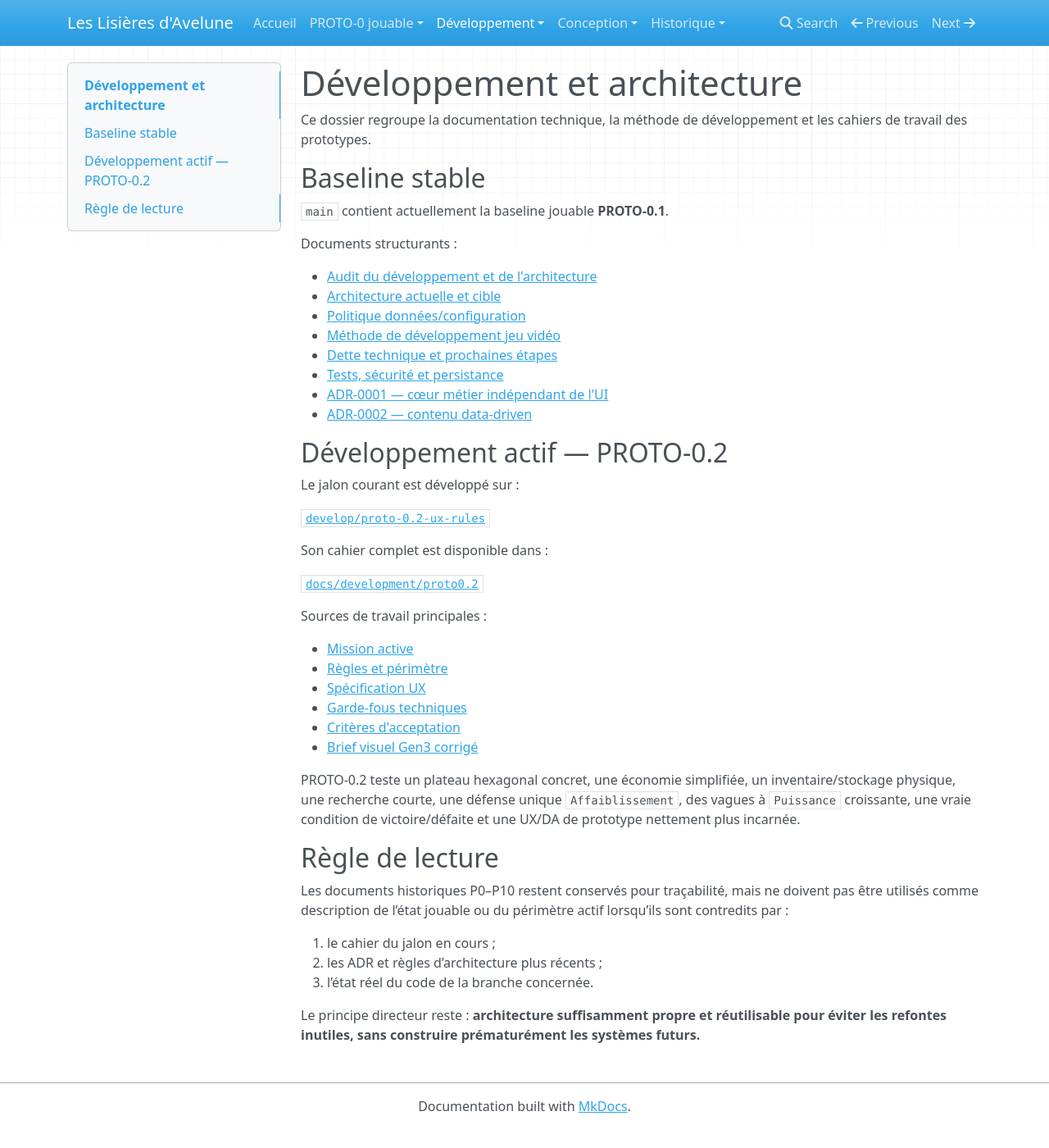
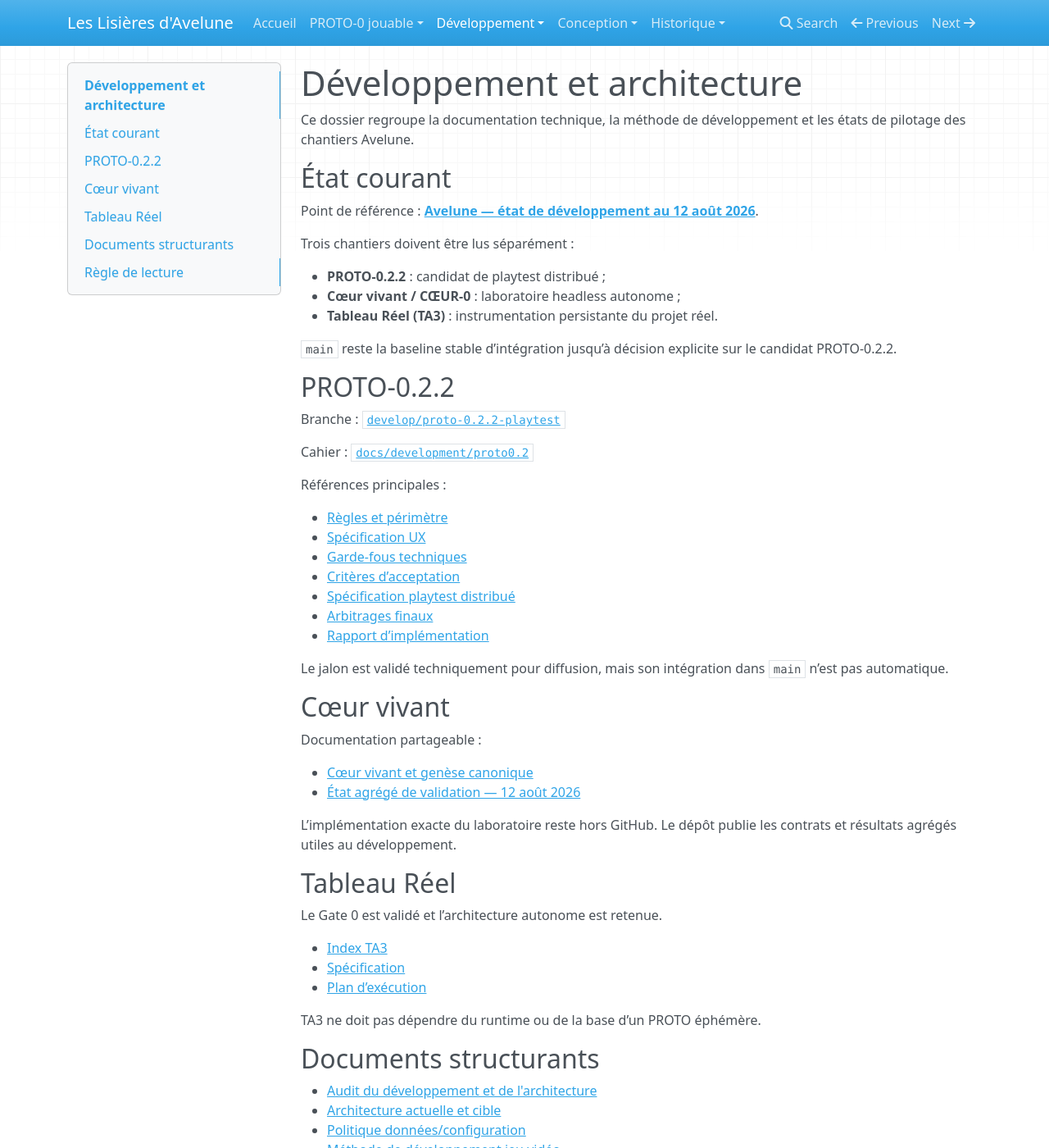
Before and after one commit to Abeliome-Officiel/les-lisieres-avelune, an MkDocs documentation site: the page built from docs/development/README.md, in a window 1280 px wide and 1400 px high. Shown: the whole window at 82% size. Built offline with MkDocs 1.6.1, drawn with Linux system fonts in a browser that asks for light colours; nearby versions of some CDN libraries; some of the changed text lies outside the part shown.

Commit message:
docs: actualiser l'index développement au 12 août

```diff
--- a/docs/development/README.md
+++ b/docs/development/README.md
@@ -1,12 +1,57 @@
 # Développement et architecture
 
-Ce dossier regroupe la documentation technique, la méthode de développement et les cahiers de travail des prototypes.
+Ce dossier regroupe la documentation technique, la méthode de développement et les états de pilotage des chantiers Avelune.
 
-## Baseline stable
+## État courant
 
-`main` contient actuellement la baseline jouable **PROTO-0.1**.
+Point de référence : **[Avelune — état de développement au 12 août 2026](PROJECT_STATUS_2026-08-12.md)**.
 
-Documents structurants :
+Trois chantiers doivent être lus séparément :
+
+- **PROTO-0.2.2** : candidat de playtest distribué ;
+- **Cœur vivant / CŒUR-0** : laboratoire headless autonome ;
+- **Tableau Réel (TA3)** : instrumentation persistante du projet réel.
+
+`main` reste la baseline stable d’intégration jusqu’à décision explicite sur le candidat PROTO-0.2.2.
+
+## PROTO-0.2.2
+
+Branche : [`develop/proto-0.2.2-playtest`](https://github.com/Avelune-Officiel/les-lisieres-avelune/tree/develop/proto-0.2.2-playtest)
+
+Cahier : [`docs/development/proto0.2`](https://github.com/Avelune-Officiel/les-lisieres-avelune/tree/develop/proto-0.2.2-playtest/docs/development/proto0.2)
+
+Références principales :
+
+- [Règles et périmètre](https://github.com/Avelune-Officiel/les-lisieres-avelune/blob/develop/proto-0.2.2-playtest/docs/development/proto0.2/01_RULES_AND_SCOPE.md)
+- [Spécification UX](https://github.com/Avelune-Officiel/les-lisieres-avelune/blob/develop/proto-0.2.2-playtest/docs/development/proto0.2/02_UX_SPEC.md)
+- [Garde-fous techniques](https://github.com/Avelune-Officiel/les-lisieres-avelune/blob/develop/proto-0.2.2-playtest/docs/development/proto0.2/03_TECHNICAL_GUARDRAILS.md)
+- [Critères d’acceptation](https://github.com/Avelune-Officiel/les-lisieres-avelune/blob/develop/proto-0.2.2-playtest/docs/development/proto0.2/04_ACCEPTANCE.md)
+- [Spécification playtest distribué](https://github.com/Avelune-Officiel/les-lisieres-avelune/blob/develop/proto-0.2.2-playtest/docs/development/proto0.2/10_P02_2_DISTRIBUTED_PLAYTEST_SPEC.md)
+- [Arbitrages finaux](https://github.com/Avelune-Officiel/les-lisieres-avelune/blob/develop/proto-0.2.2-playtest/docs/development/proto0.2/11_P02_2_FINAL_PLAYTEST_ARBITRATIONS.md)
+- [Rapport d’implémentation](https://github.com/Avelune-Officiel/les-lisieres-avelune/blob/develop/proto-0.2.2-playtest/docs/development/proto0.2/IMPLEMENTATION_REPORT.md)
+
+Le jalon est validé techniquement pour diffusion, mais son intégration dans `main` n’est pas automatique.
+
+## Cœur vivant
+
+Documentation partageable :
+
+- [Cœur vivant et genèse canonique](../21_coeur_vivant_genese_canonique.md)
+- [État agrégé de validation — 12 août 2026](../22_coeur_vivant_validation_2026-08-12.md)
+
+L’implémentation exacte du laboratoire reste hors GitHub. Le dépôt publie les contrats et résultats agrégés utiles au développement.
+
+## Tableau Réel
+
+Le Gate 0 est validé et l’architecture autonome est retenue.
+
+- [Index TA3](../real/README.md)
+- [Spécification](../real/SPECIFICATION.md)
+- [Plan d’exécution](../real/EXECUTION_PLAN.md)
+
+TA3 ne doit pas dépendre du runtime ou de la base d’un PROTO éphémère.
+
+## Documents structurants
 
 - [Audit du développement et de l'architecture](AUDIT_DEVELOPPEMENT_ARCHITECTURE_2026-08-06.md)
 - [Architecture actuelle et cible](ARCHITECTURE_CURRENT_AND_TARGET.md)
@@ -17,33 +62,13 @@ Documents structurants :
 - [ADR-0001 — cœur métier indépendant de l'UI](adr/ADR-0001-FUNCTIONAL-CORE.md)
 - [ADR-0002 — contenu data-driven](adr/ADR-0002-DATA-DRIVEN-CONTENT.md)
 
-## Développement actif — PROTO-0.2
-
-Le jalon courant est développé sur :
-
-[`develop/proto-0.2-ux-rules`](https://github.com/Avelune-Officiel/les-lisieres-avelune/tree/develop/proto-0.2-ux-rules)
-
-Son cahier complet est disponible dans :
-
-[`docs/development/proto0.2`](https://github.com/Avelune-Officiel/les-lisieres-avelune/tree/develop/proto-0.2-ux-rules/docs/development/proto0.2)
-
-Sources de travail principales :
-
-- [Mission active](https://github.com/Avelune-Officiel/les-lisieres-avelune/blob/develop/proto-0.2-ux-rules/docs/development/proto0.2/CURRENT_TASK.md)
-- [Règles et périmètre](https://github.com/Avelune-Officiel/les-lisieres-avelune/blob/develop/proto-0.2-ux-rules/docs/development/proto0.2/01_RULES_AND_SCOPE.md)
-- [Spécification UX](https://github.com/Avelune-Officiel/les-lisieres-avelune/blob/develop/proto-0.2-ux-rules/docs/development/proto0.2/02_UX_SPEC.md)
-- [Garde-fous techniques](https://github.com/Avelune-Officiel/les-lisieres-avelune/blob/develop/proto-0.2-ux-rules/docs/development/proto0.2/03_TECHNICAL_GUARDRAILS.md)
-- [Critères d'acceptation](https://github.com/Avelune-Officiel/les-lisieres-avelune/blob/develop/proto-0.2-ux-rules/docs/development/proto0.2/04_ACCEPTANCE.md)
-- [Brief visuel Gen3 corrigé](https://github.com/Avelune-Officiel/les-lisieres-avelune/blob/develop/proto-0.2-ux-rules/docs/development/proto0.2/06_VISUAL_BRIEF_GEN3.md)
-
-PROTO-0.2 teste un plateau hexagonal concret, une économie simplifiée, un inventaire/stockage physique, une recherche courte, une défense unique `Affaiblissement`, des vagues à `Puissance` croissante, une vraie condition de victoire/défaite et une UX/DA de prototype nettement plus incarnée.
-
 ## Règle de lecture
 
-Les documents historiques P0–P10 restent conservés pour traçabilité, mais ne doivent pas être utilisés comme description de l’état jouable ou du périmètre actif lorsqu’ils sont contredits par :
+Les documents historiques restent conservés pour traçabilité. Lorsqu’ils sont contredits, l’ordre de priorité est :
 
-1. le cahier du jalon en cours ;
-2. les ADR et règles d’architecture plus récents ;
-3. l’état réel du code de la branche concernée.
+1. état de pilotage courant ;
+2. cahier du jalon concerné ;
+3. ADR et règles d’architecture plus récents ;
+4. état réel du code de la branche concernée.
 
-Le principe directeur reste : **architecture suffisamment propre et réutilisable pour éviter les refontes inutiles, sans construire prématurément les systèmes futurs.**
+Principe directeur : **architecture suffisamment propre pour évoluer sans refonte inutile, sans construire prématurément des systèmes non encore justifiés.**
```
